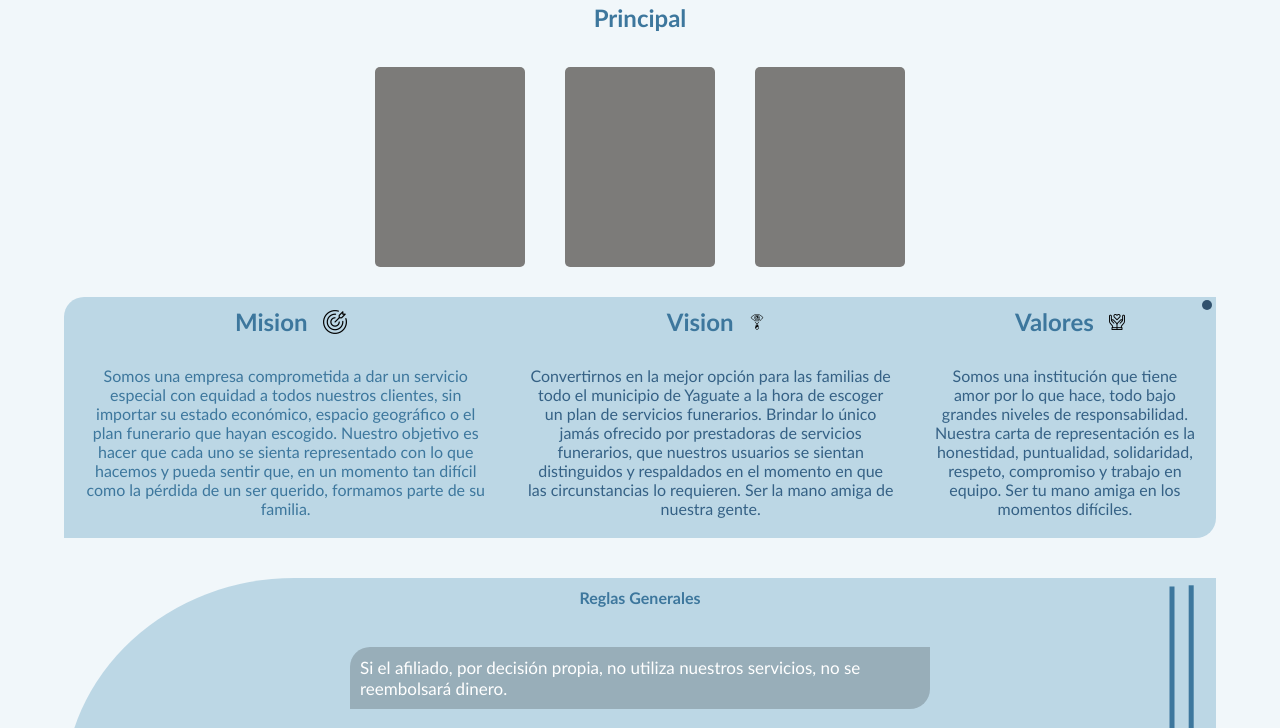
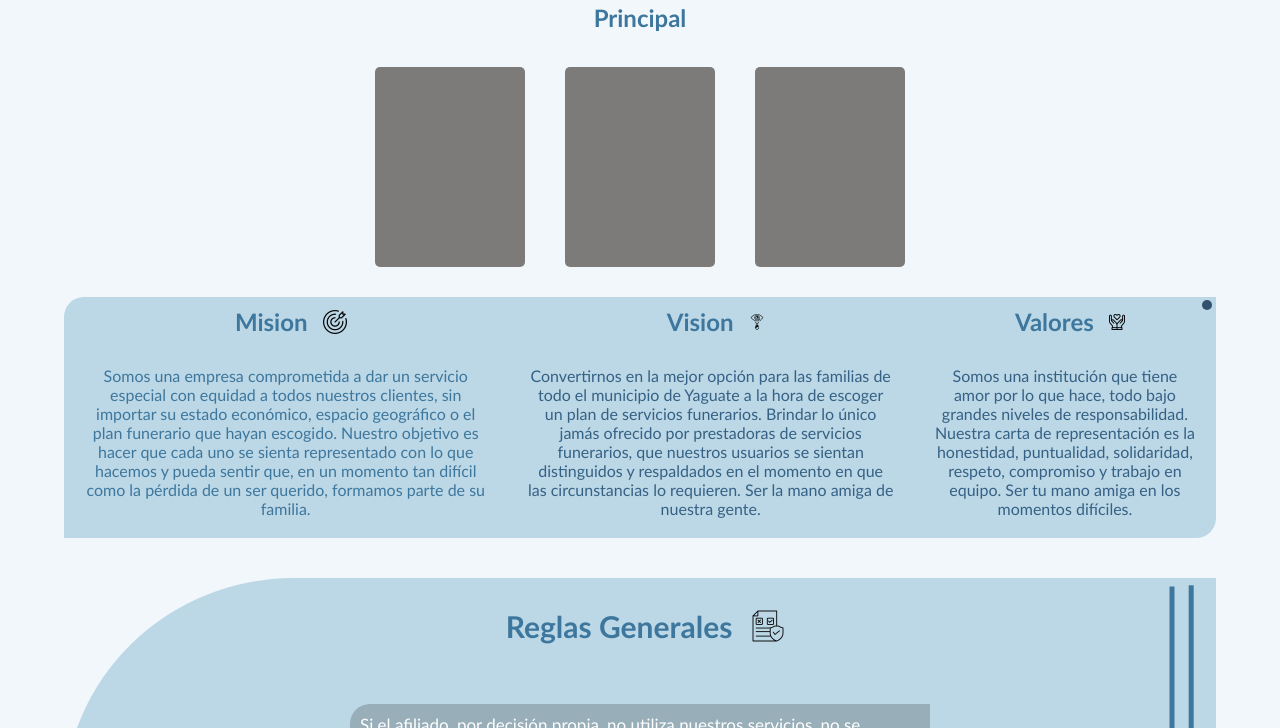
Before and after one commit to Wilgrey2004/Wilgrey2004.Github.io.Locus, a plain HTML site: page index.html in a window 1280 px wide. Shown: the part 72-800 px from the top of the page. Drawn offline with Linux system fonts and the light colour scheme.

Commit message:
Alter title

```diff
--- a/index.html
+++ b/index.html
@@ -131,7 +131,10 @@
           </div>
         </div>
         <div class="MyInfo">
-          <h4 class="namepage">Reglas Generales</h4>
+          <div class="MyTitleAndImage">
+            <h4 class="namepage">Reglas Generales</h4>
+            <img src="./img/reglas.png" alt="" />
+          </div>
           <article>
             <ul>
               <li class="MyText">
--- a/style/style.css
+++ b/style/style.css
@@ -522,6 +522,20 @@ a:hover::after {
     }
   }
 }
+.MyTitleAndImage {
+  display: flex;
+  flex-direction: row;
+  justify-content: center;
+  justify-items: center;
+  align-items: center;
+  gap: 10px;
+  margin: 20px;
+  .namepage{
+    color: var(--boston-500);
+    font-size: 30px;
+  }
+}
+
 
 .MyListModal:nth-child(2) {
   position: relative;
```
Also changed, not shown: img/reglas.png (added).
